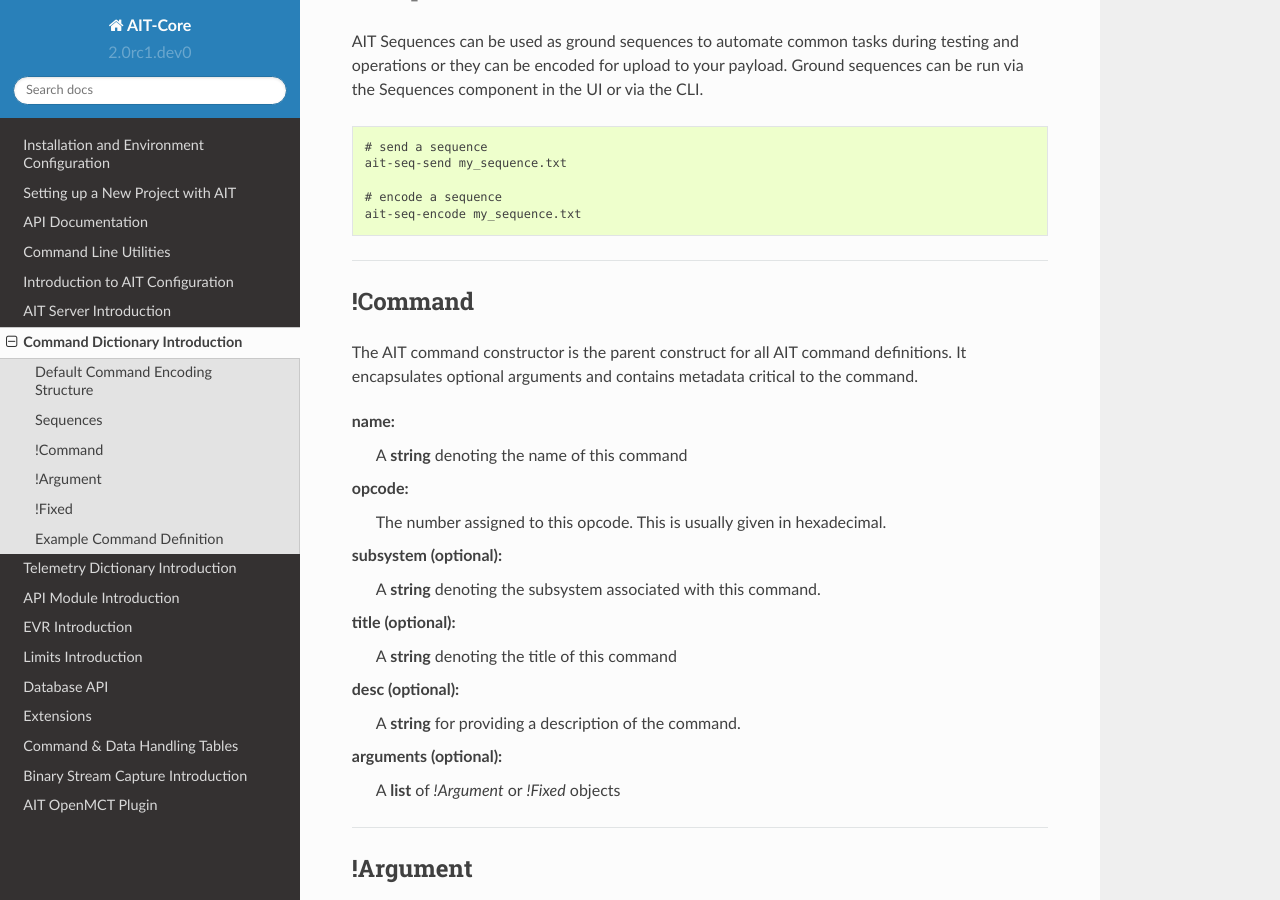
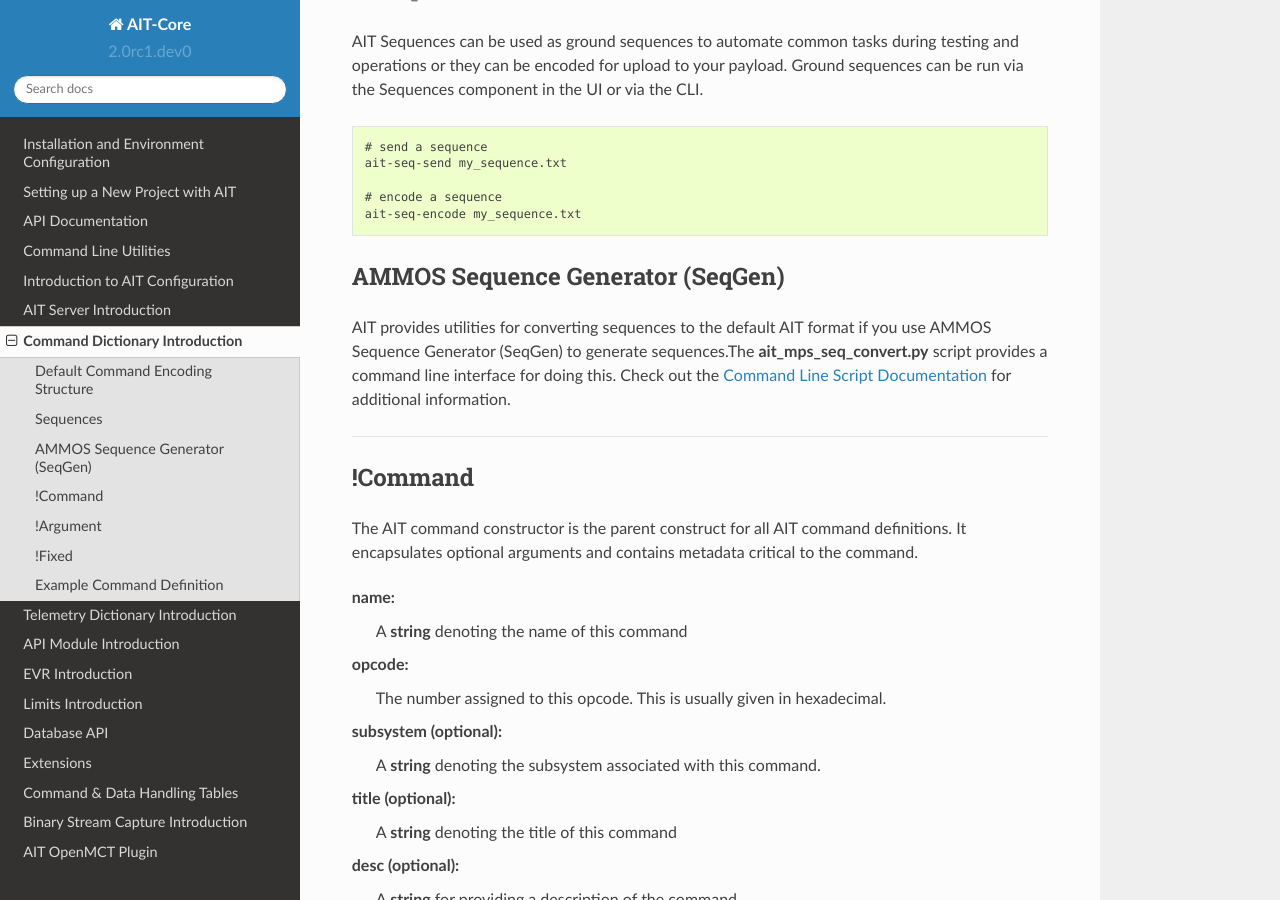
Before and after one commit to NASA-AMMOS/AIT-Core, a Sphinx documentation site: the page built from doc/source/command_intro.rst, in a window 1280 px wide and 900 px high, scrolled down 2777 px. Built offline with Sphinx 7.4.7 and the Read the Docs theme 2.0.0, drawn with Linux system fonts in a browser that asks for light colours.

Commit message:
Issue #231 - Add SeqGen CLI script to sequence documentation

```diff
--- a/doc/source/command_intro.rst
+++ b/doc/source/command_intro.rst
@@ -131,6 +131,10 @@
     # encode a sequence
     ait-seq-encode my_sequence.txt
 
+AMMOS Sequence Generator (SeqGen)
+---------------------------------
+
+AIT provides utilities for converting sequences to the default AIT format if you use AMMOS Sequence Generator (SeqGen) to generate sequences.The **ait_mps_seq_convert.py** script provides a command line interface for doing this. Check out the :doc:`Command Line Script Documentation <command_line>` for additional information.
 
 ----
 
--- a/doc/source/command_line.rst
+++ b/doc/source/command_line.rst
@@ -38,6 +38,12 @@
 ait-seq-print
 ^^^^^^^^^^^^^^^
 .. literalinclude:: ../../ait/core/bin/ait_seq_print.py
+   :start-after: '''
+   :end-before: '''
+
+ait-mps-seq-convert
+^^^^^^^^^^^^^^^^^^^
+.. literalinclude:: ../../ait/core/bin/ait_mps_seq_convert.py
    :start-after: '''
    :end-before: '''
 
```
